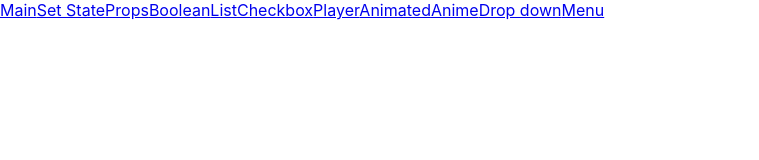
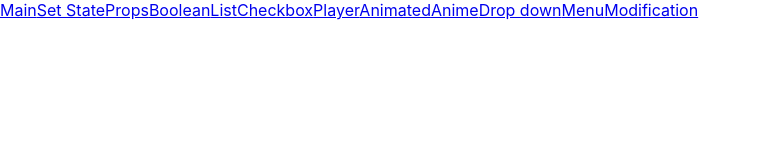
Before and after one commit to AlenaKhmyz/react2.0, a React (Create React App) app: page / in a window 1280 px wide. Shown: the top 160 px of the page, without its empty margins (0-759 px from the left). Built offline with nearby package versions, Linux system fonts and the light colour scheme.

Commit message:
feat: added modification

```diff
--- a/src/App.js
+++ b/src/App.js
@@ -14,6 +14,7 @@ import AnimatedPage from './pages/animated'
 import AnimePage from './pages/anime'
 import DropDownPage from './pages/dropDown'
 import MenuPage from './pages/menu'
+import ModificationPage from './pages/modification'
 
 function App() {
   return (
@@ -30,6 +31,7 @@ function App() {
                 <Link to = {ROUTES.ANIME} className ='link'>Anime</Link>
                 <Link to = {ROUTES.DROPDOWN} className ='link'>Drop down</Link>
                 <Link to = {ROUTES.MENU} className ='link'>Menu</Link>
+                <Link to = {ROUTES.MODIFICATION} className ='link'>Modification</Link>
             </nav>
             <Switch>
                 <Route path={ROUTES.SETSTATE} component={SetStatePage} />
@@ -42,6 +44,7 @@ function App() {
                 <Route path={ROUTES.ANIME}  component={AnimePage} />
                 <Route path={ROUTES.DROPDOWN}  component={DropDownPage} />
                 <Route path={ROUTES.MENU}  component={MenuPage} />
+                <Route path={ROUTES.MODIFICATION}  component={ModificationPage} />
                 <Route path={ROUTES.MAIN}  component={MainPage} />
             </Switch>
     </BrowserRouter>
--- a/src/const/index.js
+++ b/src/const/index.js
@@ -9,6 +9,8 @@ export const ROUTES = {
     ANIMATED: '/animated',
     ANIME: '/anime',
     DROPDOWN: '/drop-down',
-    MENU: '/menu'
+    MENU: '/menu',
+    MODIFICATION: '/modification',
+
 
 }
--- a/src/pages/menu/index.js
+++ b/src/pages/menu/index.js
@@ -13,6 +13,7 @@ class CountIngridients extends React.Component {
         this.setState({count: this.state.count + 1})
         this.props.sum(1)
     }
+
     onDeleteCount = () => {
         if(this.state.count > 0) {
             this.setState({count: this.state.count - 1})
--- /dev/null
+++ b/src/pages/modification/index.js
@@ -0,0 +1,24 @@
+import React,  {Component} from 'react'
+import './styles.css'
+
+class ModificationPage extends React.Component{
+    state = {
+        num: 0
+    }
+
+    changeState = () => {
+
+    }
+
+    render() {
+        return (
+            <div className="page__modification">
+
+            </div>
+        )
+    }
+
+
+}
+
+export default ModificationPage
```
Also changed, not shown: src/pages/modification/styles.css (added).
